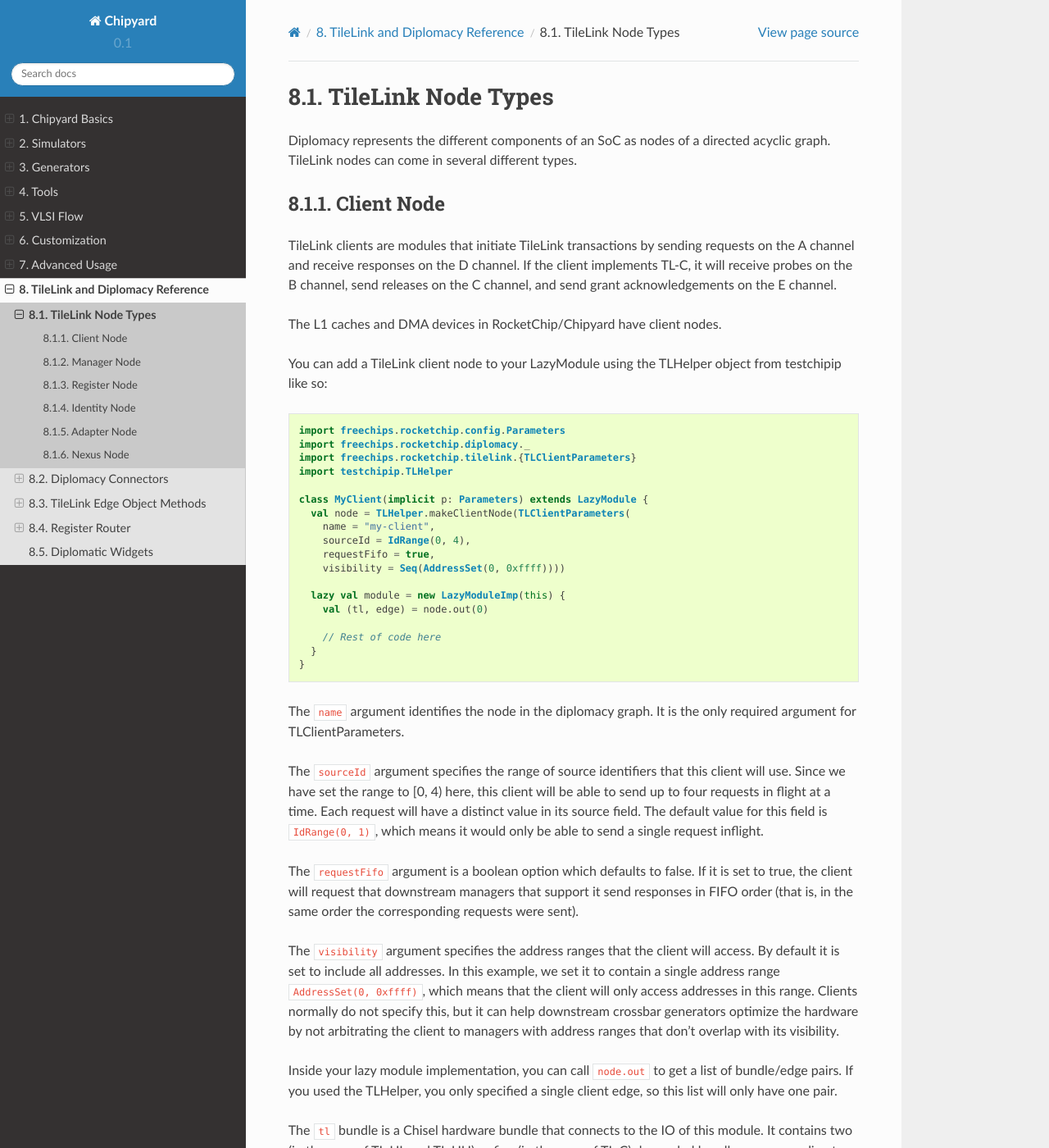
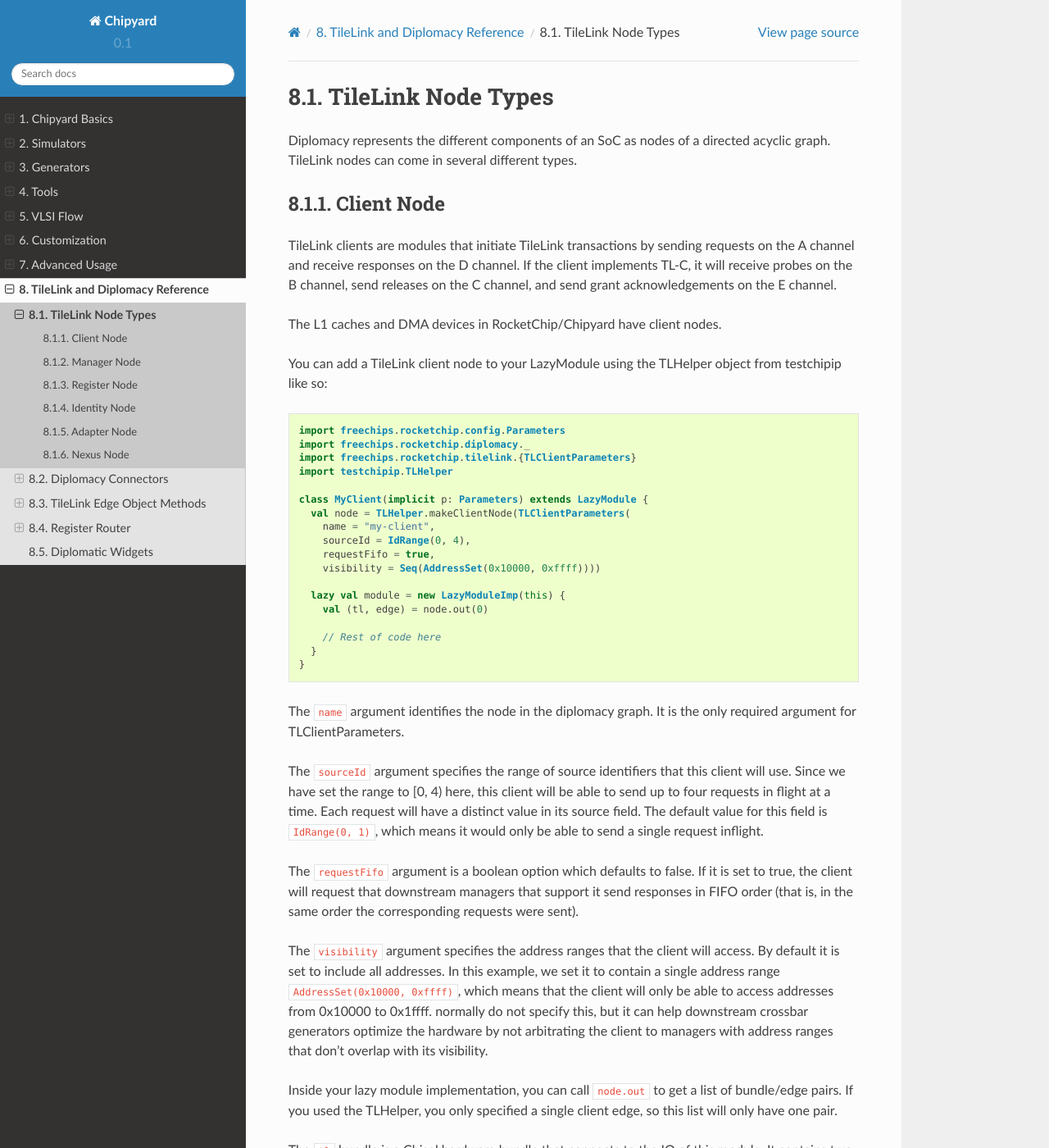
Before and after one commit to ucb-bar/chipyard, a Sphinx documentation site: the page built from docs/TileLink-Diplomacy-Reference/NodeTypes.rst, in a window 1280 px wide and 1400 px high. Shown: the whole window at 82% size. Built offline with Sphinx 7.4.7 and the Read the Docs theme 2.0.0, drawn with Linux system fonts in a browser that asks for light colours; some of the changed text lies outside the part shown.

Commit message:
clarification of AddressRange arguments

```diff
--- a/docs/TileLink-Diplomacy-Reference/NodeTypes.rst
+++ b/docs/TileLink-Diplomacy-Reference/NodeTypes.rst
@@ -29,7 +29,7 @@ object from testchipip like so:
         name = "my-client",
         sourceId = IdRange(0, 4),
         requestFifo = true,
-        visibility = Seq(AddressSet(0, 0xffff))))
+        visibility = Seq(AddressSet(0x10000, 0xffff))))
 
       lazy val module = new LazyModuleImp(this) {
         val (tl, edge) = node.out(0)
@@ -53,13 +53,13 @@ If it is set to true, the client will request that downstream managers that
 support it send responses in FIFO order (that is, in the same order the
 corresponding requests were sent).
 
-The ``visibility`` argument specifies the address ranges that the client
-will access. By default it is set to include all addresses. In this example,
-we set it to contain a single address range ``AddressSet(0, 0xffff)``, which
-means that the client will only access addresses in this range. Clients
-normally do not specify this, but it can help downstream crossbar generators
-optimize the hardware by not arbitrating the client to managers with address
-ranges that don't overlap with its visibility.
+The ``visibility`` argument specifies the address ranges that the client will
+access. By default it is set to include all addresses. In this example, we set
+it to contain a single address range ``AddressSet(0x10000, 0xffff)``, which
+means that the client will only be able to access addresses from 0x10000 to
+0x1ffff.  normally do not specify this, but it can help downstream crossbar
+generators optimize the hardware by not arbitrating the client to managers with
+address ranges that don't overlap with its visibility.
 
 Inside your lazy module implementation, you can call ``node.out`` to get a
 list of bundle/edge pairs. If you used the TLHelper, you only specified a
@@ -116,7 +116,11 @@ is a TLManagerParameters object.
 
 The only required argument for ``TLManagerParameters`` is the ``address``,
 which is the set of address ranges that this manager will serve.
-This information is used to route requests from the clients.
+This information is used to route requests from the clients. In this example,
+the manager will only take requests for addresses from 0x20000 to 0x20fff.
+The second argument in ``AddressSet`` is a mask, not a size.
+You should generally set it to be one less than a power of two. Otherwise,
+the addressing behavior may not be what you expect.
 
 The second argument is ``resources``, which is usually retrieved from a
 ``Device`` object. In this case, we use a ``SimpleDevice`` object.
```
